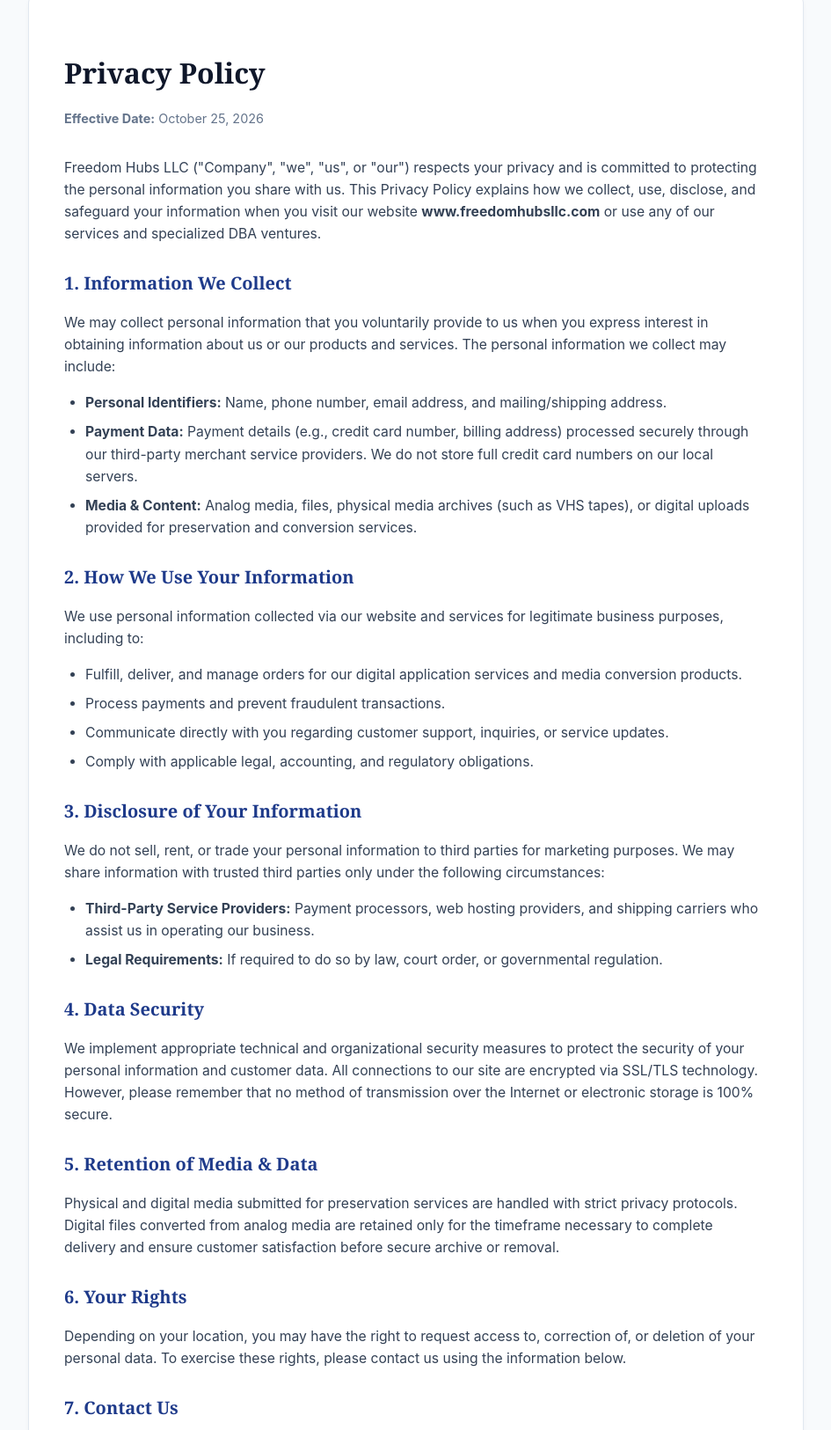
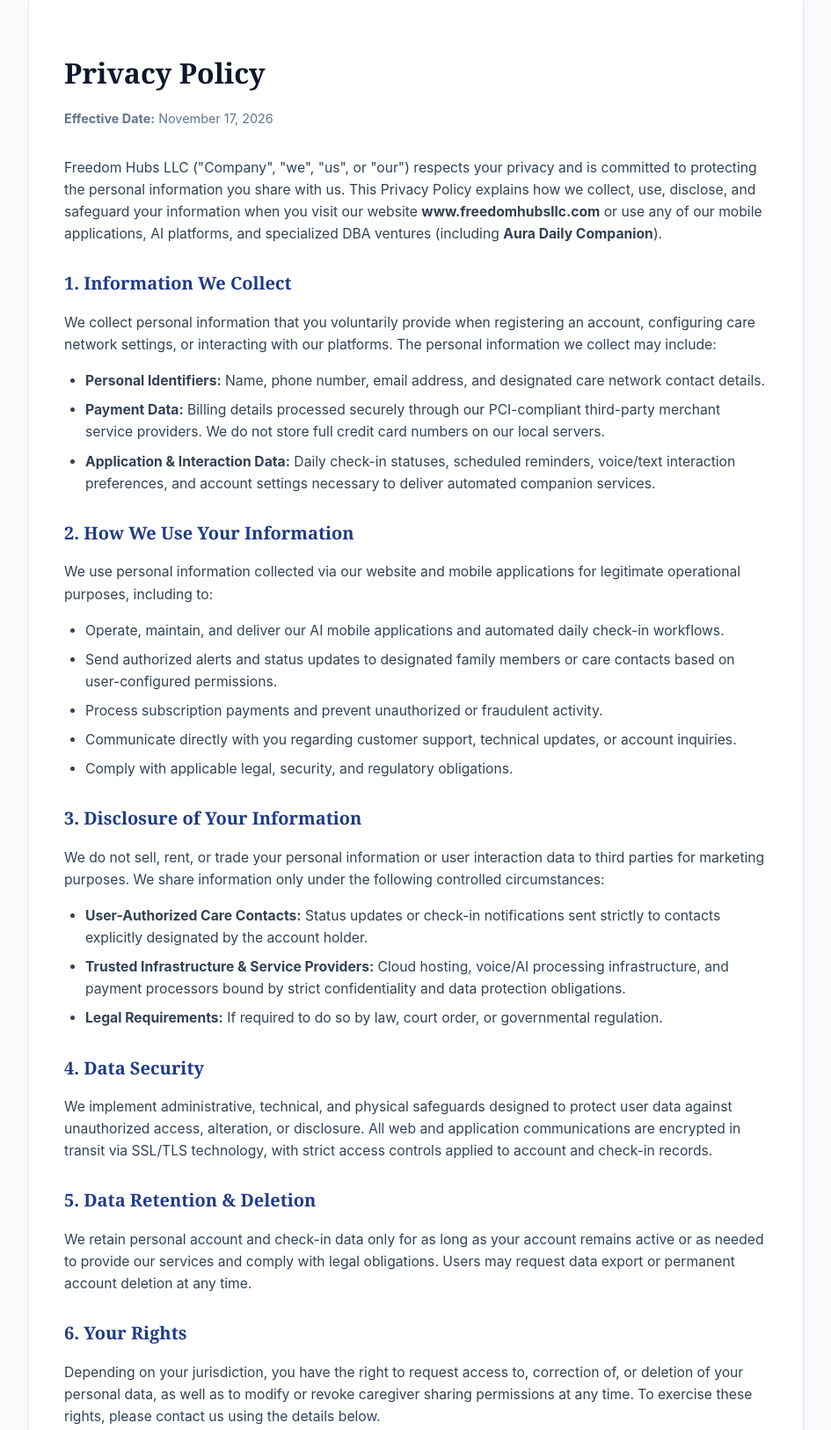
Before and after one commit to freedomhubsllc-dot/maindomainforfreedomhubsllc, a plain HTML site: page privacy.html in a window 1280 px wide. Shown: the part 37-1662 px from the top of the page at 88% size, without its empty margins (167-1112 px from the left). Drawn offline with Linux system fonts and the light colour scheme.

Commit message:
Update privacy.html

```diff
--- a/privacy.html
+++ b/privacy.html
@@ -69,48 +69,51 @@
 
   <div class="container">
     <h1>Privacy Policy</h1>
-    <p class="effective-date"><strong>Effective Date:</strong> October 25, 2026</p>
+    <p class="effective-date"><strong>Effective Date:</strong> November 17, 2026</p>
 
-    <p>Freedom Hubs LLC ("Company", "we", "us", or "our") respects your privacy and is committed to protecting the personal information you share with us. This Privacy Policy explains how we collect, use, disclose, and safeguard your information when you visit our website <strong>www.freedomhubsllc.com</strong> or use any of our services and specialized DBA ventures.</p>
+    <p>Freedom Hubs LLC ("Company", "we", "us", or "our") respects your privacy and is committed to protecting the personal information you share with us. This Privacy Policy explains how we collect, use, disclose, and safeguard your information when you visit our website <strong>www.freedomhubsllc.com</strong> or use any of our mobile applications, AI platforms, and specialized DBA ventures (including <strong>Aura Daily Companion</strong>).</p>
 
     <h2>1. Information We Collect</h2>
-    <p>We may collect personal information that you voluntarily provide to us when you express interest in obtaining information about us or our products and services. The personal information we collect may include:</p>
+    <p>We collect personal information that you voluntarily provide when registering an account, configuring care network settings, or interacting with our platforms. The personal information we collect may include:</p>
     <ul>
-      <li><strong>Personal Identifiers:</strong> Name, phone number, email address, and mailing/shipping address.</li>
-      <li><strong>Payment Data:</strong> Payment details (e.g., credit card number, billing address) processed securely through our third-party merchant service providers. We do not store full credit card numbers on our local servers.</li>
-      <li><strong>Media & Content:</strong> Analog media, files, physical media archives (such as VHS tapes), or digital uploads provided for preservation and conversion services.</li>
+      <li><strong>Personal Identifiers:</strong> Name, phone number, email address, and designated care network contact details.</li>
+      <li><strong>Payment Data:</strong> Billing details processed securely through our PCI-compliant third-party merchant service providers. We do not store full credit card numbers on our local servers.</li>
+      <li><strong>Application &amp; Interaction Data:</strong> Daily check-in statuses, scheduled reminders, voice/text interaction preferences, and account settings necessary to deliver automated companion services.</li>
     </ul>
 
     <h2>2. How We Use Your Information</h2>
-    <p>We use personal information collected via our website and services for legitimate business purposes, including to:</p>
+    <p>We use personal information collected via our website and mobile applications for legitimate operational purposes, including to:</p>
     <ul>
-      <li>Fulfill, deliver, and manage orders for our digital application services and media conversion products.</li>
-      <li>Process payments and prevent fraudulent transactions.</li>
-      <li>Communicate directly with you regarding customer support, inquiries, or service updates.</li>
-      <li>Comply with applicable legal, accounting, and regulatory obligations.</li>
+      <li>Operate, maintain, and deliver our AI mobile applications and automated daily check-in workflows.</li>
+      <li>Send authorized alerts and status updates to designated family members or care contacts based on user-configured permissions.</li>
+      <li>Process subscription payments and prevent unauthorized or fraudulent activity.</li>
+      <li>Communicate directly with you regarding customer support, technical updates, or account inquiries.</li>
+      <li>Comply with applicable legal, security, and regulatory obligations.</li>
     </ul>
 
     <h2>3. Disclosure of Your Information</h2>
-    <p>We do not sell, rent, or trade your personal information to third parties for marketing purposes. We may share information with trusted third parties only under the following circumstances:</p>
+    <p>We do not sell, rent, or trade your personal information or user interaction data to third parties for marketing purposes. We share information only under the following controlled circumstances:</p>
     <ul>
-      <li><strong>Third-Party Service Providers:</strong> Payment processors, web hosting providers, and shipping carriers who assist us in operating our business.</li>
+      <li><strong>User-Authorized Care Contacts:</strong> Status updates or check-in notifications sent strictly to contacts explicitly designated by the account holder.</li>
+      <li><strong>Trusted Infrastructure &amp; Service Providers:</strong> Cloud hosting, voice/AI processing infrastructure, and payment processors bound by strict confidentiality and data protection obligations.</li>
       <li><strong>Legal Requirements:</strong> If required to do so by law, court order, or governmental regulation.</li>
     </ul>
 
     <h2>4. Data Security</h2>
-    <p>We implement appropriate technical and organizational security measures to protect the security of your personal information and customer data. All connections to our site are encrypted via SSL/TLS technology. However, please remember that no method of transmission over the Internet or electronic storage is 100% secure.</p>
+    <p>We implement administrative, technical, and physical safeguards designed to protect user data against unauthorized access, alteration, or disclosure. All web and application communications are encrypted in transit via SSL/TLS technology, with strict access controls applied to account and check-in records.</p>
 
-    <h2>5. Retention of Media & Data</h2>
-    <p>Physical and digital media submitted for preservation services are handled with strict privacy protocols. Digital files converted from analog media are retained only for the timeframe necessary to complete delivery and ensure customer satisfaction before secure archive or removal.</p>
+    <h2>5. Data Retention &amp; Deletion</h2>
+    <p>We retain personal account and check-in data only for as long as your account remains active or as needed to provide our services and comply with legal obligations. Users may request data export or permanent account deletion at any time.</p>
 
     <h2>6. Your Rights</h2>
-    <p>Depending on your location, you may have the right to request access to, correction of, or deletion of your personal data. To exercise these rights, please contact us using the information below.</p>
+    <p>Depending on your jurisdiction, you have the right to request access to, correction of, or deletion of your personal data, as well as to modify or revoke caregiver sharing permissions at any time. To exercise these rights, please contact us using the details below.</p>
 
     <h2>7. Contact Us</h2>
     <p>If you have questions or comments about this Privacy Policy, please contact us at:</p>
     <p>
       <strong>Freedom Hubs LLC</strong><br />
       The Woodlands, TX, United States<br />
+      <strong>Phone:</strong> (346) 689 - 0525<br />
       <strong>Email:</strong> <a href="mailto:freedomhubsllc@gmail.com">freedomhubsllc@gmail.com</a>
     </p>
 
```
